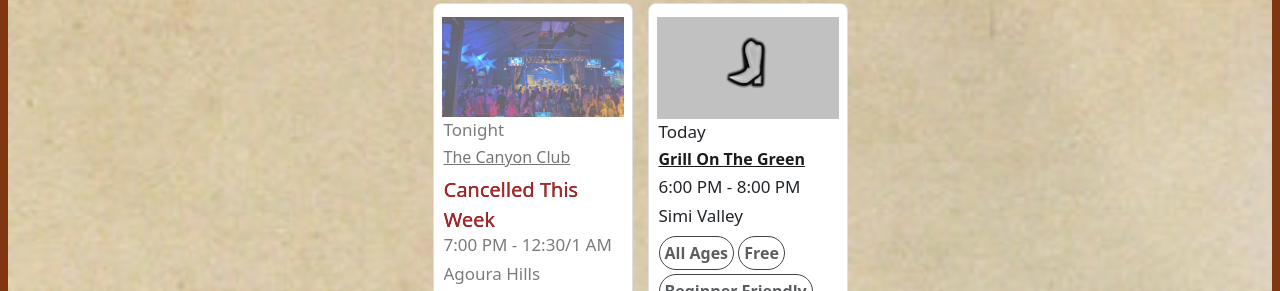
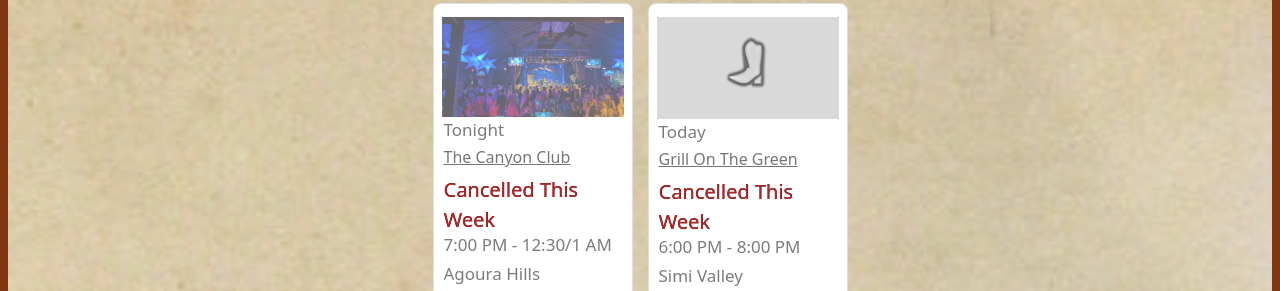
Before and after one commit to garrettmceachron/ventura-county-line-dancing, a plain HTML site: page calendar.html in a window 1280 px wide. Shown: the part 453-744 px from the top of the page. Drawn offline with nearby package versions, Linux system fonts and the light colour scheme; a web font is replaced by a local one.

Commit message:
Update calendar with Grill On The Green cancellation

```diff
--- a/calendar.html
+++ b/calendar.html
@@ -1388,7 +1388,8 @@ var filterTags = "";
 var checkForOptionalTags = [];
 
 const venuesClosed = ['Conejo Valley Lodge', 'November 26, 2026',
-					  'The Canyon Club', 'November 25, 2026'
+					  'The Canyon Club', 'November 25, 2026',
+					  'Grill On The Green', 'November 25, 2026'
 				   ];
 
 function enableFilters() {
```
